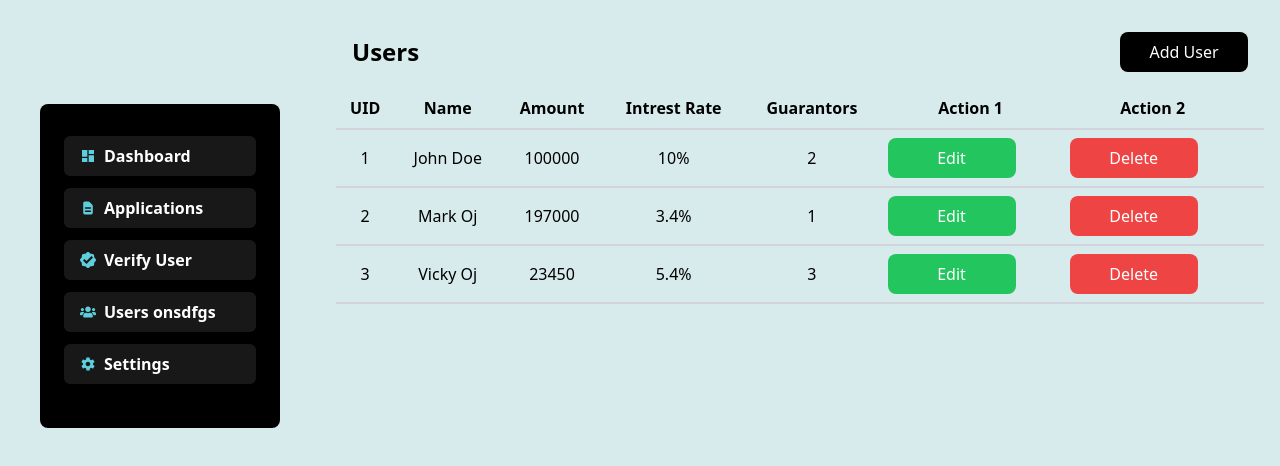
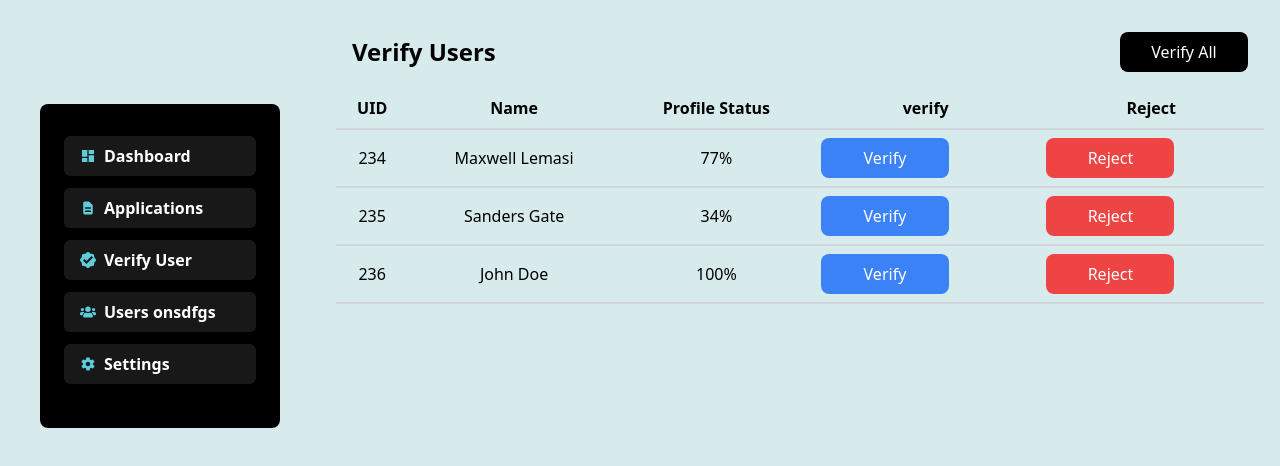
Before and after one commit to kelcheone/floansys, a Next.js app: page /dashboard/verify in a window 1280 px wide. Shown: the top 466 px of the page. Built offline with nearby package versions, Linux system fonts and the light colour scheme.

Commit message:
feat: verify users

```diff
--- /dev/null
+++ b/components/Verify/Card.jsx
@@ -0,0 +1,67 @@
+let users = [
+  {
+    UID: 234,
+    name: "Maxwell Lemasi",
+    profileStatus: "77%",
+  },
+  {
+    UID: 235,
+    name: "Sanders Gate",
+    profileStatus: "34%",
+  },
+  {
+    UID: 236,
+    name: "John Doe",
+    profileStatus: "100%",
+  },
+];
+
+const Card = () => {
+  return (
+    <div className="flex flex-col items-center justify-center w-full h-full">
+      <div className="flex items-center justify-between w-full p-4">
+        <h1 className="text-2xl font-bold">Verify Users</h1>
+        <button
+          onClick={() => console.log("Verified all")}
+          className="flex items-center justify-center w-32 h-10 bg-black rounded-lg text-white"
+        >
+          Verify All
+        </button>
+      </div>
+      <div className="flex flex-col items-center justify-center w-full h-full">
+        <table className="w-full">
+          <thead>
+            <tr className="border-b-2 border-gray-300">
+              <th className="p-2">UID</th>
+              <th className="p-2">Name</th>
+              <th className="p-2">Profile Status</th>
+              <th className="p-2">verify </th>
+              <th className="p-2">Reject</th>
+            </tr>
+          </thead>
+          <tbody>
+            {users.map((user) => (
+              <tr className="border-b-2 border-gray-300 text-center">
+                <td className="p-2">{user.UID}</td>
+                <td className="p-2">{user.name}</td>
+                <td className="p-2">{user.profileStatus}</td>
+                <td className="p-2">
+                  <button className="flex items-center justify-center w-32 h-10 bg-blue-500 rounded-lg text-white">
+                    Verify
+                  </button>
+                </td>
+                <td className="p-2">
+                  <button className="flex items-center justify-center w-32 h-10 bg-red-500 rounded-lg text-white">
+                    Reject
+                  </button>
+                </td>
+              </tr>
+            ))}
+          </tbody>
+        </table>
+      </div>
+    </div>
+  );
+};
+
+export default Card;
--- /dev/null
+++ b/pages/dashboard/verify.jsx
@@ -0,0 +1,39 @@
+// Style with tailwindcss
+import React, { useState } from "react";
+
+import { AiOutlineMenu, AiOutlineClose } from "react-icons/ai";
+
+import SideBar from "../../components/DashBoard/SideBar";
+import Card from "../../components/Verify/Card";
+
+const verify = () => {
+  const [showSidebar, setShowSidebar] = useState(false);
+
+  return (
+    <div className="flex md:flex-row md:flex-nowrap flex-col flex-nowrap md:min-h-full h-full bg-background w-screen">
+      <div
+        onClick={() => setShowSidebar(!showSidebar)}
+        className="flex items-center justify-center w-12 h-12 bg-black md:hidden rounded-[100000px] p-3 mt-4 ml-2 mr-2 cursor-pointer"
+      >
+        {showSidebar ? (
+          <AiOutlineClose className="text-white" />
+        ) : (
+          <AiOutlineMenu className="text-white" />
+        )}
+      </div>
+      <div
+        className={`${
+          showSidebar ? "block" : "hidden"
+        } md:block md:w-1/4 w-full h-screen  rounded-r-lg items-center justify-center `}
+      >
+        <SideBar />
+      </div>
+      <div className="md:w-3/4 w-full h-full bg-background">
+        <div className="flex flex-col md:flex-row md:justify-between md:items-center md:space-x-4 md:space-y-0 space-y-4 p-4">
+          <Card id="1" name="John Doe" email="jhon@df.io" role="Admin" />
+        </div>
+      </div>
+    </div>
+  );
+};
+export default verify;
```
